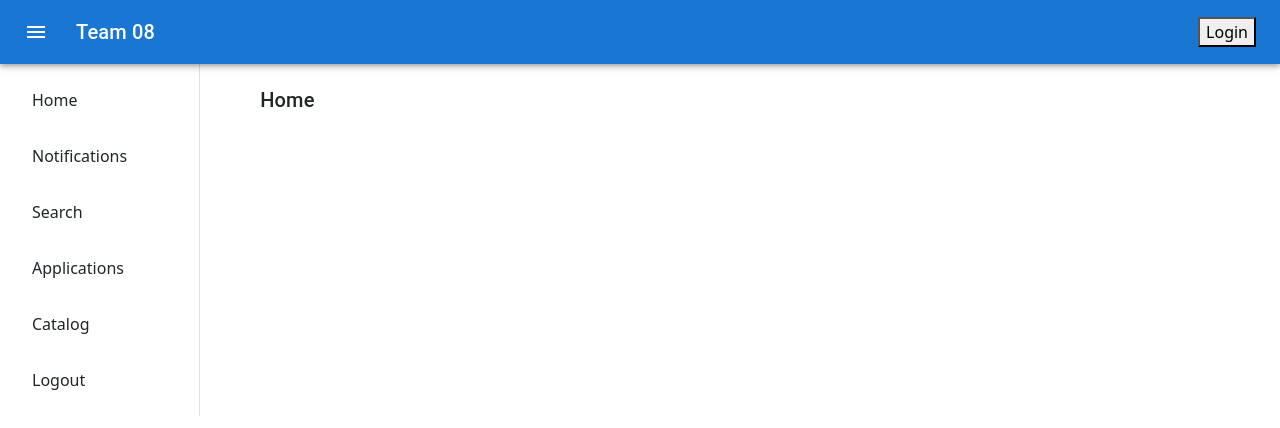
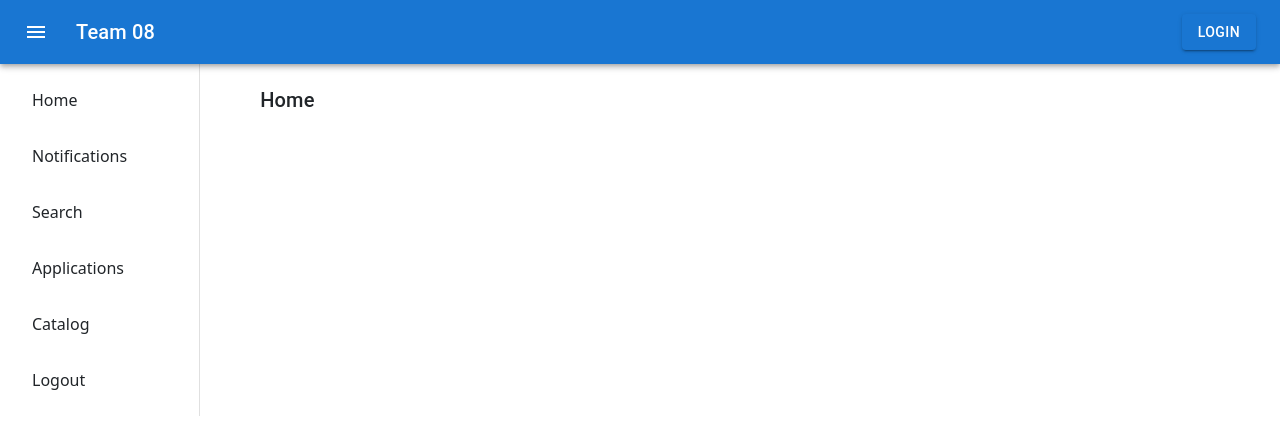
Before and after one commit to Harrison-Holt/The-Good-Driver-Program, a React (Vite) app in the folder frontend/: page / in a window 1280 px wide. Shown: the top 428 px of the page. Built offline with nearby package versions, Linux system fonts and the light colour scheme.

Commit message:
Change login button to look how it was before.

```diff
--- a/frontend/src/components/LoginButton/index.tsx
+++ b/frontend/src/components/LoginButton/index.tsx
@@ -1,5 +1,5 @@
-// src/components/LoginButton.tsx
 import React from 'react';
+import { Button } from "@mui/material"
 
 const LoginButton: React.FC = () => {
   const cognitoUrl = "https://team08-domain.auth.us-east-1.amazoncognito.com/login?client_id=ff8qau87sidn42svsuj51v4l4&response_type=code&scope=email+openid+phone&redirect_uri=https%3A%2F%2Fmaster.d3ggpwrnl4m4is.amplifyapp.com%2Fauth-callback";
@@ -9,7 +9,10 @@ const LoginButton: React.FC = () => {
   };
 
   return (
-    <button onClick={handleLogin}>Login</button>
+    <Button
+      variant="contained"
+      onClick={handleLogin}>Login
+    </Button>
   );
 };
 
--- a/frontend/src/components/Sidebar/index.tsx
+++ b/frontend/src/components/Sidebar/index.tsx
@@ -22,13 +22,6 @@ const Sidebar: React.FC = () => {
                         onClick={() => {nav("/about")}}
                     >
                         About
-                    </ListItemButton>
-                </ListItem>
-                <ListItem>
-                    <ListItemButton
-                        onClick={() => {window.location.href = "https://team08-domain.auth.us-east-1.amazoncognito.com/login?client_id=ff8qau87sidn42svsuj51v4l4&response_type=code&scope=email+openid+phone&redirect_uri=https%3A%2F%2Fdev.d3ggpwrnl4m4is.amplifyapp.com%2F";}}
-                    >
-                        Logout
                     </ListItemButton>
                 </ListItem>
             </List>
```
